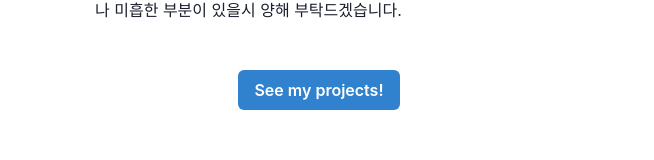
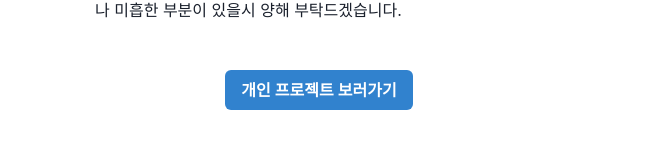
Before and after one commit to hgseo16/hyounggyoo, a Next.js app: page /kr in a window 1280 px wide. Shown: the part 545-705 px from the top of the page, without its empty margins (321-975 px from the left). Built offline with nearby package versions, Linux system fonts and the light colour scheme.

Commit message:
Added "See my projects!" button 2

```diff
--- a/pages/kr/index.js
+++ b/pages/kr/index.js
@@ -92,7 +92,7 @@ const Home = () => {
               bgPosition="center"
               mb={2}
             >
-              <Button colorScheme="blue">See my projects!</Button>
+              <Button colorScheme="blue">개인 프로젝트 보러가기</Button>
             </Box>
           </Link>
           <Heading size="md" variant="section-title">
```
